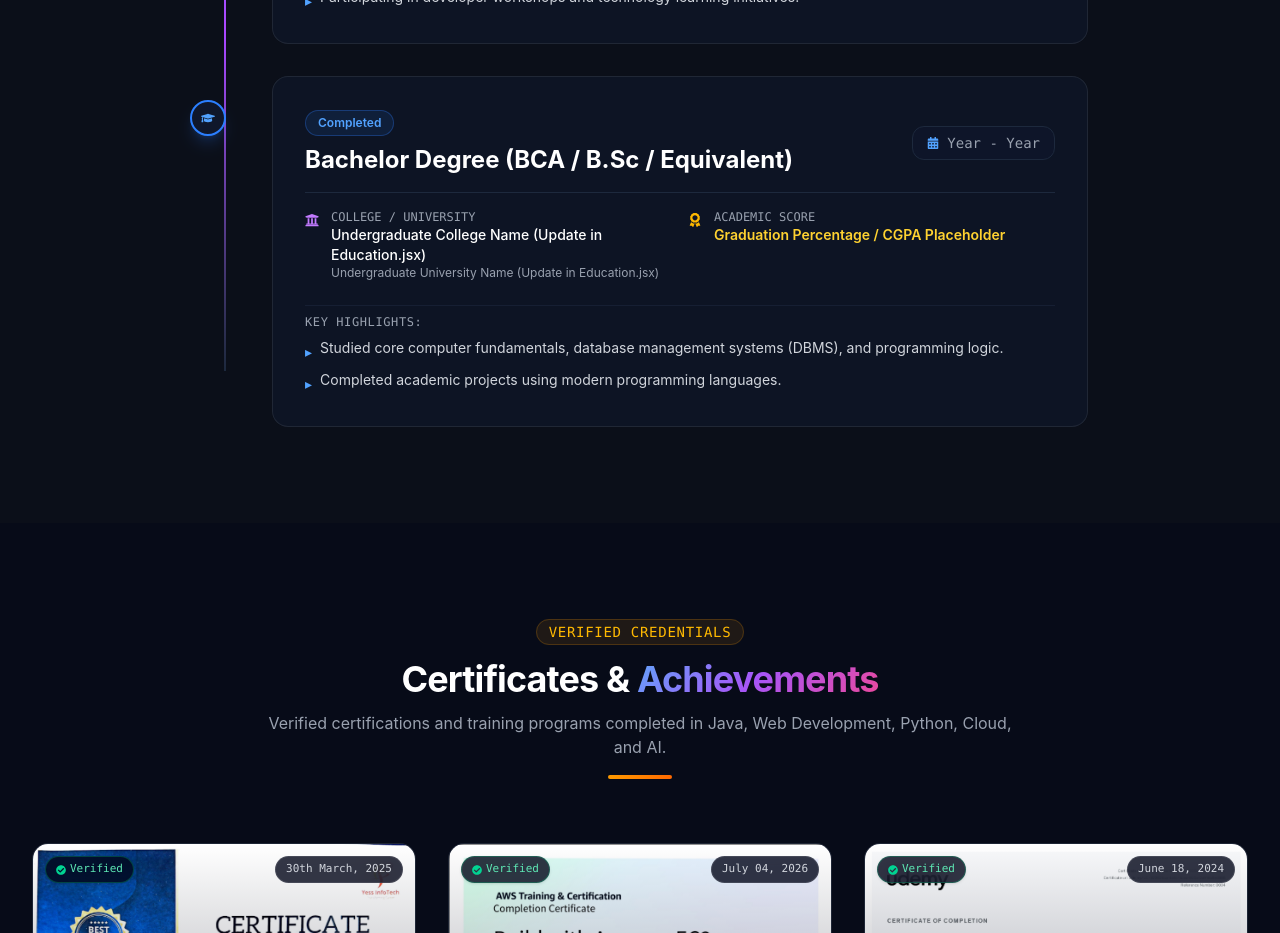
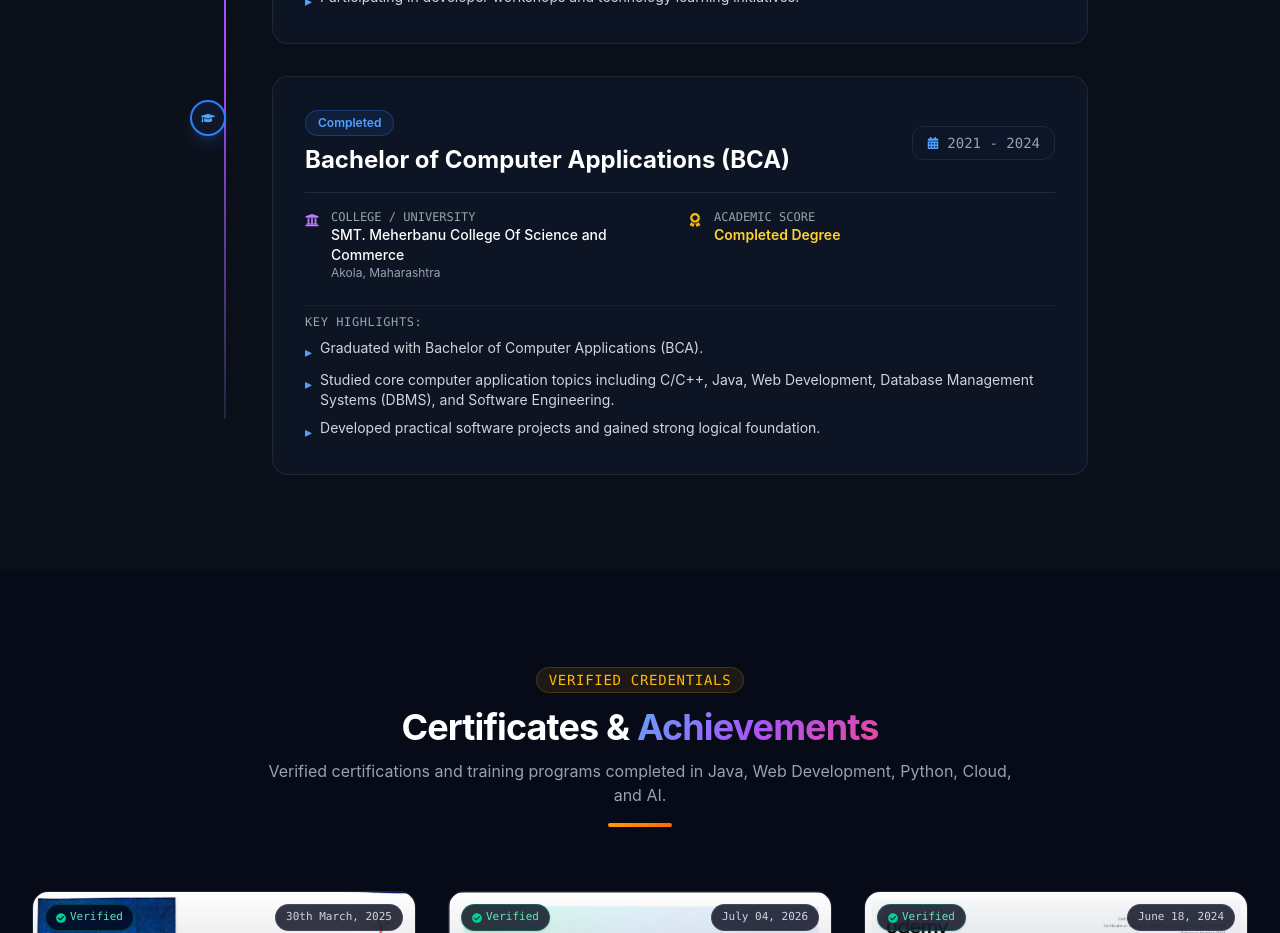
Before and after one commit to AbhishekKirkale/Portfolio, a React (Vite) app: page / in a window 1280 px wide. Shown: the part 3960-4893 px from the top of the page. Built offline with nearby package versions, Linux system fonts and the light colour scheme.

Commit message:
UpdateBCAEducation

```diff
--- a/src/components/Education.jsx
+++ b/src/components/Education.jsx
@@ -18,16 +18,17 @@ const educationTimeline = [
     ]
   },
   {
-    degree: 'Bachelor Degree (BCA / B.Sc / Equivalent)',
+    degree: 'Bachelor of Computer Applications (BCA)',
     status: 'Completed',
     badgeColor: 'bg-blue-500/10 text-blue-400 border-blue-500/30',
-    college: 'Undergraduate College Name (Update in Education.jsx)',
-    university: 'Undergraduate University Name (Update in Education.jsx)',
-    period: 'Year - Year',
-    score: 'Graduation Percentage / CGPA Placeholder',
+    college: 'SMT. Meherbanu College Of Science and Commerce',
+    university: 'Akola, Maharashtra',
+    period: '2021 - 2024',
+    score: 'Completed Degree',
     highlights: [
-      'Studied core computer fundamentals, database management systems (DBMS), and programming logic.',
-      'Completed academic projects using modern programming languages.'
+      'Graduated with Bachelor of Computer Applications (BCA).',
+      'Studied core computer application topics including C/C++, Java, Web Development, Database Management Systems (DBMS), and Software Engineering.',
+      'Developed practical software projects and gained strong logical foundation.'
     ]
   }
 ];
```
